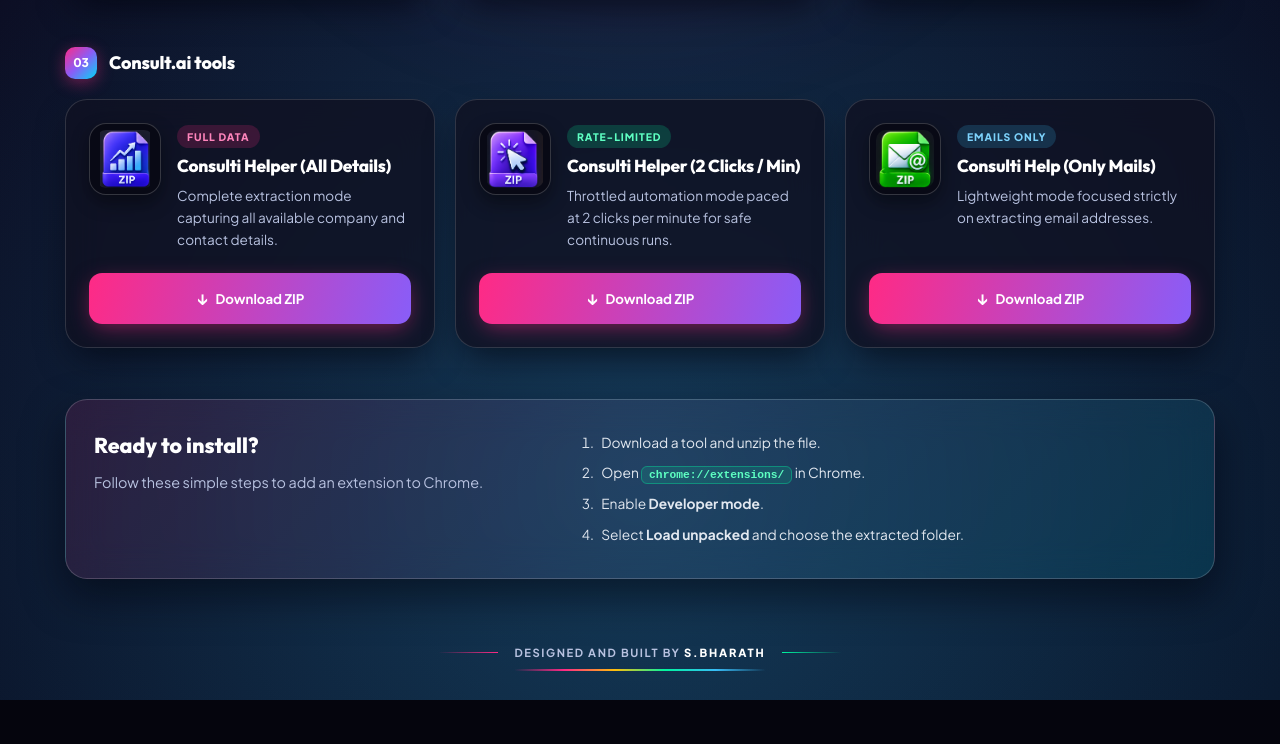
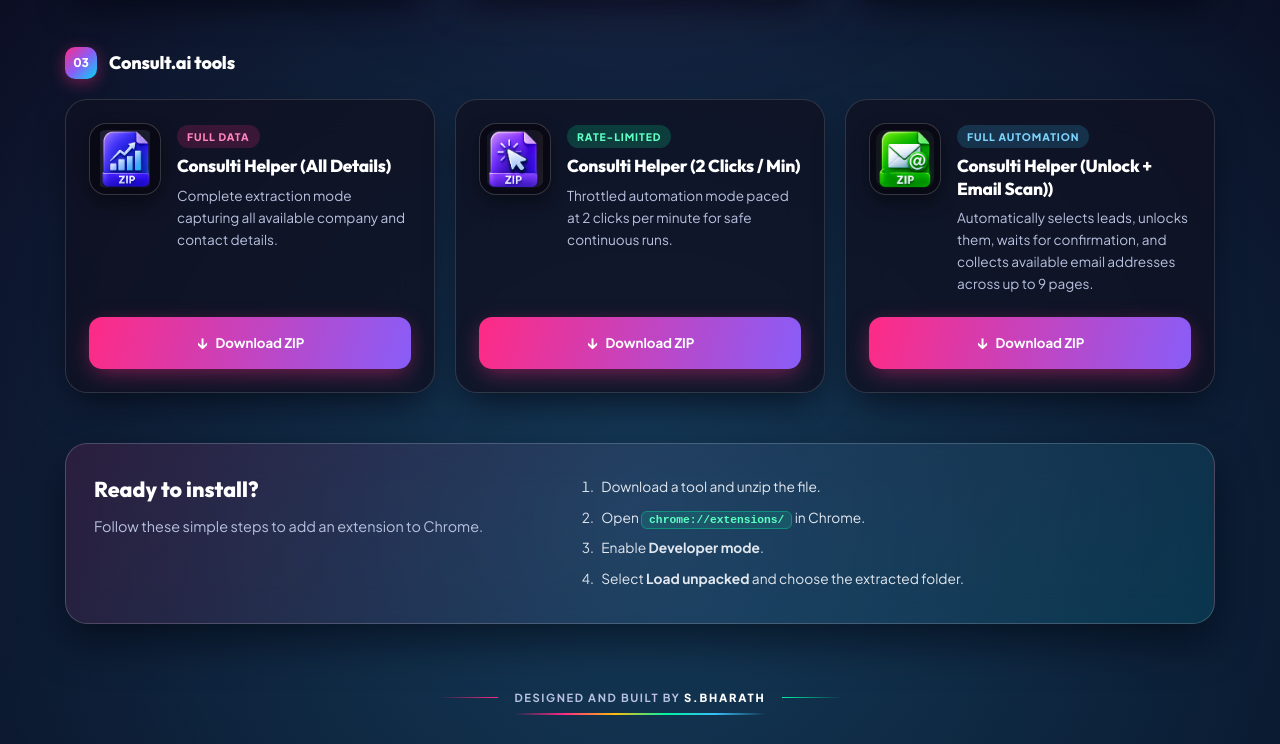
Before and after one commit to BHARATH-7732/browser-tools, a plain HTML site: page index.html in a window 1280 px wide. Shown: the part 1159-1903 px from the top of the page. Before the commit the page ends 1859 px from the top, so only its background shows below. Drawn offline with Linux system fonts and the light colour scheme.

Commit message:
Update Consulti Help section in index.html

```diff
--- a/index.html
+++ b/index.html
@@ -140,12 +140,12 @@
           <div class="card-main">
             <img class="cover" src="images/consulti-mails-cover.png" alt="Consulti Help Only Mails icon">
             <div>
-              <span class="badge">EMAILS ONLY</span>
-              <h3>Consulti Help (Only Mails)</h3>
-              <p>Lightweight mode focused strictly on extracting email addresses.</p>
+              <span class="badge">FULL AUTOMATION</span>
+              <h3>Consulti Helper (Unlock + Email Scan))</h3>
+              <p>Automatically selects leads, unlocks them, waits for confirmation, and collects available email addresses across up to 9 pages.</p>
             </div>
           </div>
-          <a href="downloads/consulti_help(only mails).zip" class="btn" download>Download ZIP</a>
+          <a href="downloads/consulti_helper" class="btn" download>Download ZIP</a>
         </article>
       </div>
     </section>
```
